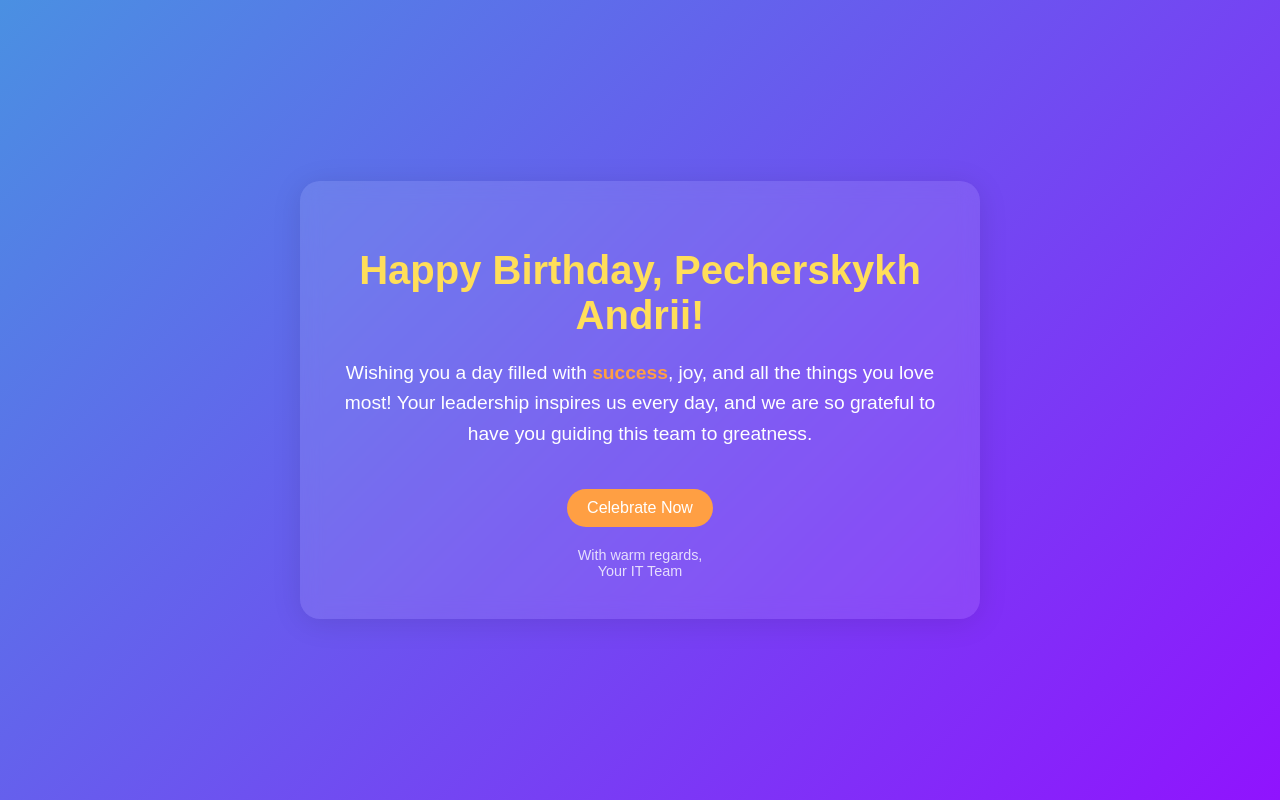
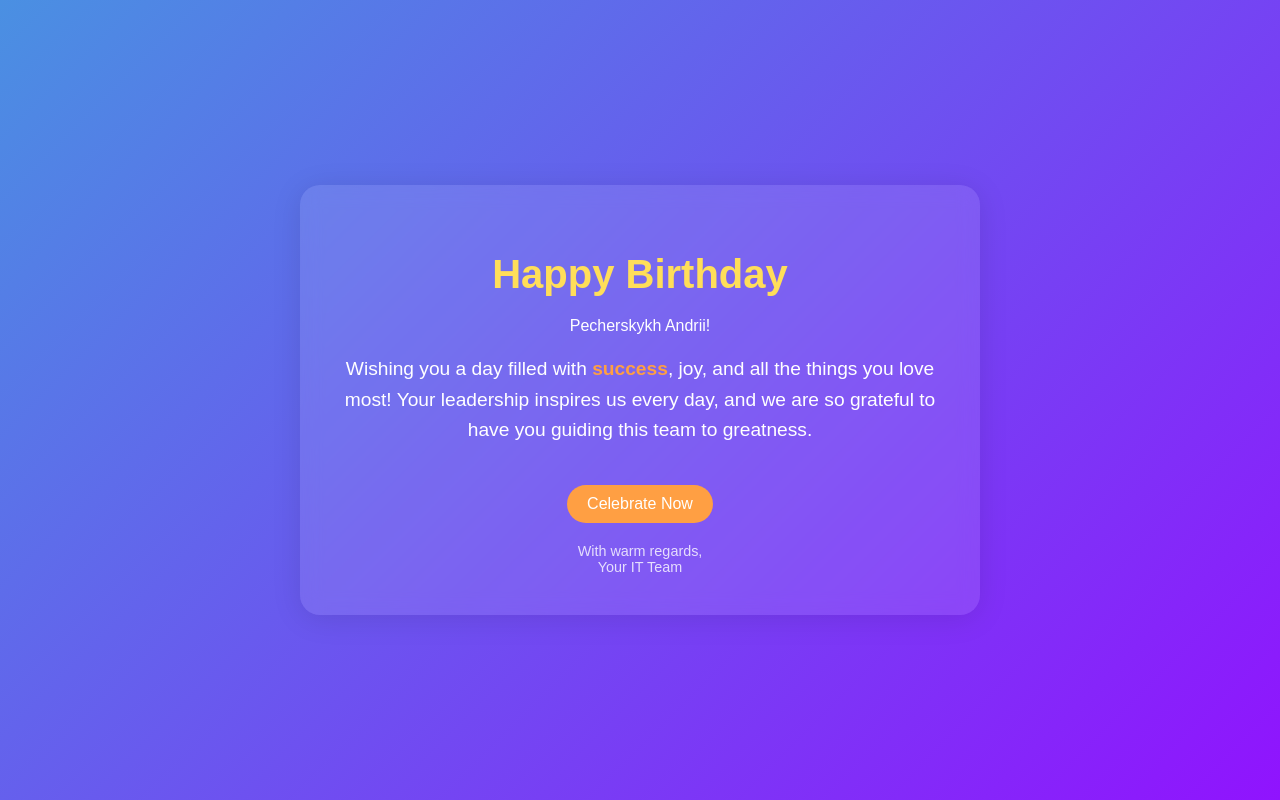
Before and after one commit to Xirli/birthday-card, a plain HTML site: page index.html in a window 1280 px wide. Drawn offline with Linux system fonts and the light colour scheme.

Commit message:
Update index.html

```diff
--- a/index.html
+++ b/index.html
@@ -83,7 +83,8 @@
 </head>
 <body>
     <div class="card">
-        <h1>Happy Birthday, Pecherskykh Andrii!</h1>
+        <h1>Happy Birthday</h1>
+        </h1>Pecherskykh Andrii!</h1>
         <p>
             Wishing you a day filled with <span class="highlight">success</span>, joy, and all the things you love most! Your leadership inspires us every day, and we are so grateful to have you guiding this team to greatness.
         </p>
```
